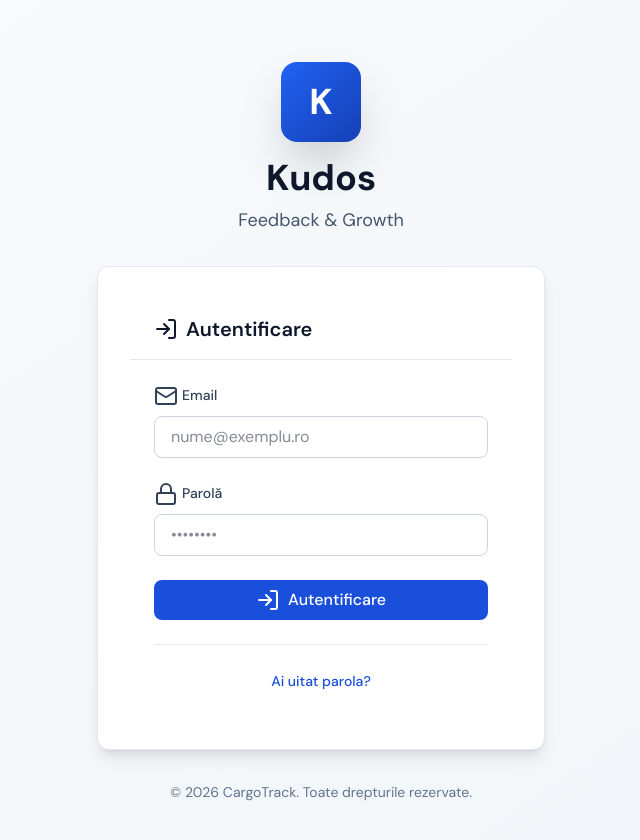
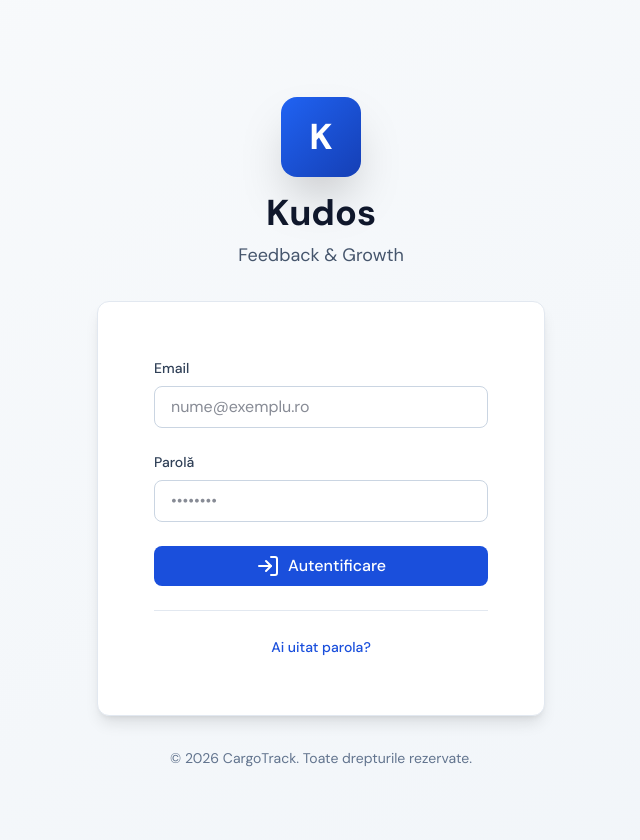
Before and after one commit to azolika/CTSKudos, a React (Vite) app in the folder frontend/: page / in a window 1280 px wide. Shown: the top 840 px of the page, without its empty margins (319-959 px from the left). Built offline with nearby package versions, Linux system fonts and the light colour scheme.

Commit message:
fix: remove some icon

```diff
--- a/frontend/src/components/FeedbackForm.jsx
+++ b/frontend/src/components/FeedbackForm.jsx
@@ -71,7 +71,7 @@ const FeedbackForm = ({ selectedEmployee, onSuccess }) => {
                 </div>
                 <div className="card-body space-y-4">
                     {/* Category Selector */}
-                    <div>
+                    <div className="mb-2">
                         <label htmlFor="category" className="label">
                             Categorie
                         </label>
@@ -92,7 +92,6 @@ const FeedbackForm = ({ selectedEmployee, onSuccess }) => {
                     {/* Comment Input */}
                     <div>
                         <label htmlFor="comment" className="label">
-                            <MessageSquare className="w-6 h-6 inline mr-1" />
                             Comentariu (obligatoriu)
                         </label>
                         <textarea
@@ -187,7 +186,7 @@ const FeedbackForm = ({ selectedEmployee, onSuccess }) => {
                                     disabled={loading}
                                     className="btn btn-secondary flex items-center justify-center space-x-2"
                                 >
-                                    <X className="w-6 h-6" />
+
                                     <span>Anulează</span>
                                 </button>
 
--- a/frontend/src/pages/LoginPage.jsx
+++ b/frontend/src/pages/LoginPage.jsx
@@ -81,12 +81,6 @@ const LoginPage = () => {
                 <div className="card slide-up">
                     {!isForgotPassword ? (
                         <>
-                            <div className="card-header">
-                                <h3 className="text-xl font-semibold text-slate-900 dark:text-white flex items-center">
-                                    <LogIn className="w-6 h-6 mr-2" />
-                                    Autentificare
-                                </h3>
-                            </div>
                             <div className="card-body">
                                 <form onSubmit={handleSubmit} className="space-y-6">
                                     {/* Error Message */}
@@ -100,7 +94,6 @@ const LoginPage = () => {
                                     {/* Username Field */}
                                     <div>
                                         <label htmlFor="username" className="label">
-                                            <Mail className="w-6 h-6 inline mr-1" />
                                             Email
                                         </label>
                                         <input
@@ -117,7 +110,6 @@ const LoginPage = () => {
                                     {/* Password Field */}
                                     <div>
                                         <label htmlFor="password" className="label">
-                                            <Lock className="w-6 h-6 inline mr-1" />
                                             Parolă
                                         </label>
                                         <input
```
